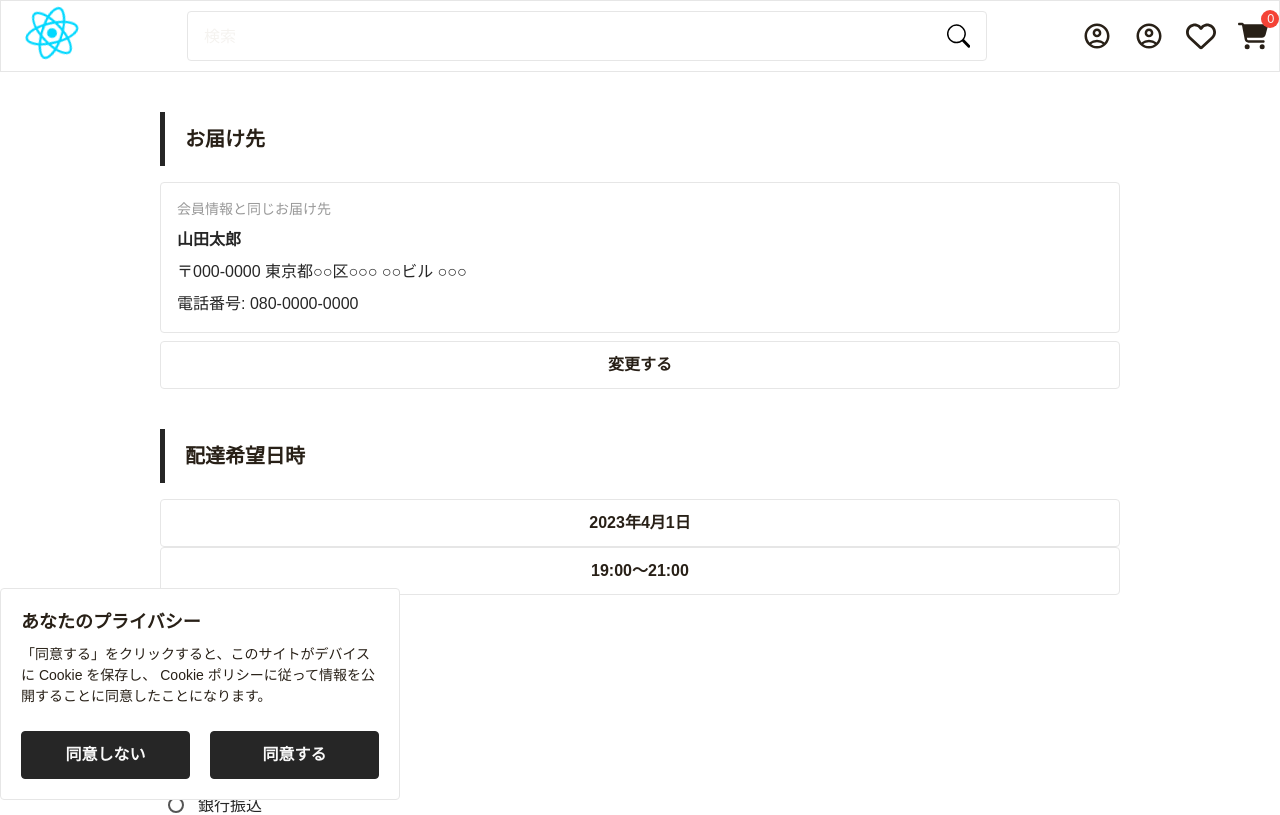
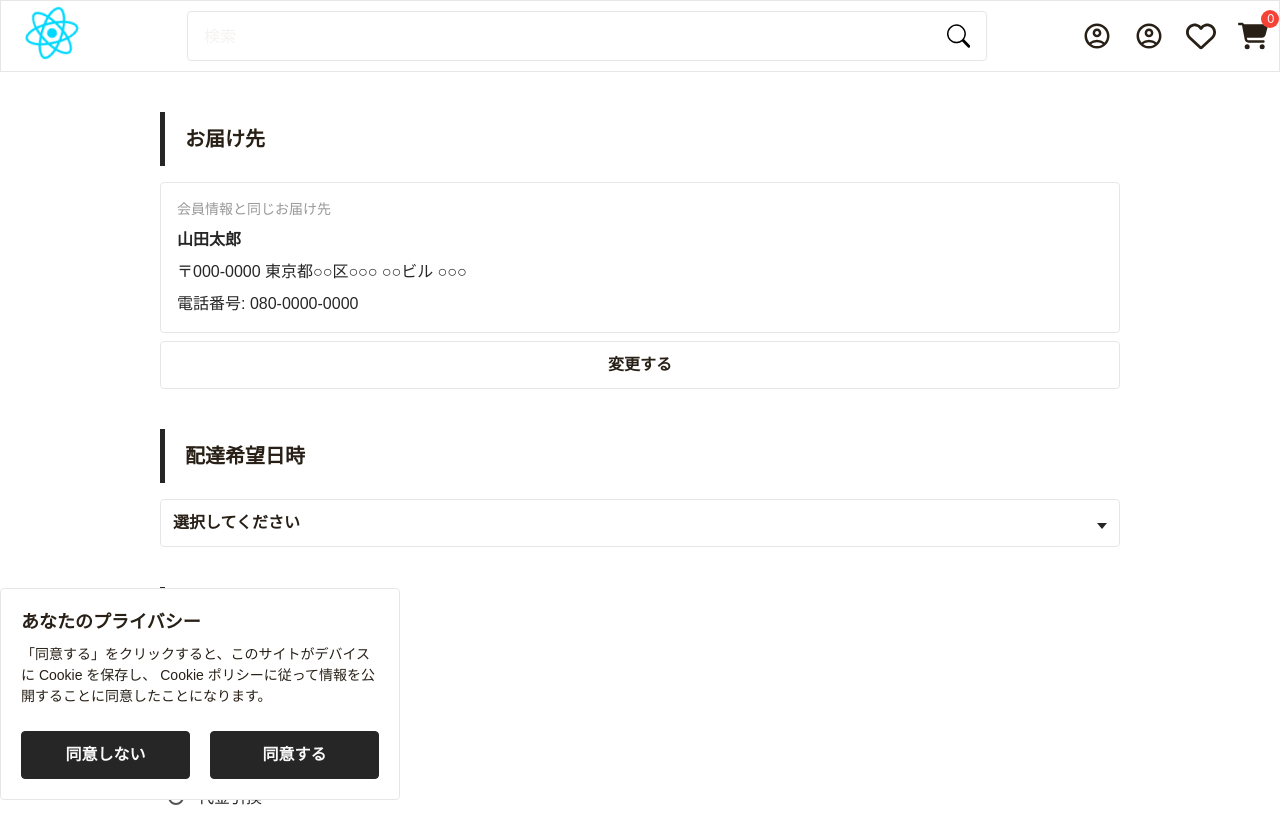
Before and after one commit to Leopard0505/furniture-ec-front-v2, a React (Vite) app: page /checkout in a window 1280 px wide. Shown: the top 815 px of the page. Built offline with nearby package versions, Linux system fonts and the light colour scheme.

Commit message:
#31 feat: 配達希望日時を追加した

```diff
--- a/src/components/CheckoutDeliveryDateTime/CheckoutDeliveryDateTime.module.scss
+++ b/src/components/CheckoutDeliveryDateTime/CheckoutDeliveryDateTime.module.scss
@@ -2,3 +2,9 @@
   width: var(--container-width);
   margin: 0 auto 40px;
 }
+
+.content {
+  display: flex;
+  flex-direction: column;
+  gap: 8px;
+}
--- a/src/components/CheckoutDeliveryDateTime/CheckoutDeliveryDateTime.tsx
+++ b/src/components/CheckoutDeliveryDateTime/CheckoutDeliveryDateTime.tsx
@@ -1,13 +1,23 @@
-import { Button } from "../Button/Button";
+import { useState } from "react";
+import { DeliveryDate } from "../DeliveryDate/DeliveryDate";
+import { DeliveryDateDropdownOption } from "../DeliveryDate/DeliveryDate.types";
 import { SectionTitle } from "../SectionTitle/SectionTitle";
 import styles from "./CheckoutDeliveryDateTime.module.scss";
+import { DeliveryTime } from "../DeliveryTime.tsx/DeliveryTime";
 
 export function CheckoutDeliveryDateTime() {
+  const [selectedDeliveryDate, setSelectedDeliveryDate] = useState<DeliveryDateDropdownOption | null>(null);
+  const [, setSelectedDeliveryTime] = useState<string | null>(null);
+
   return (
     <div className={styles.wrapper}>
       <SectionTitle text='配達希望日時' />
-      <Button white text="2023年4月1日" />
-      <Button white text="19:00〜21:00" />
+      <div className={styles.content}>
+        <DeliveryDate onChange={setSelectedDeliveryDate} />
+        {selectedDeliveryDate && (
+          <DeliveryTime onChange={setSelectedDeliveryTime} />
+        )}
+      </div>
     </div>
   );
 }
--- /dev/null
+++ b/src/components/DeliveryDate/DeliveryDate.tsx
@@ -0,0 +1,38 @@
+import { useCallback } from "react";
+import { Dropdown } from "../Dropdown/Dropdown";
+import type { DeliveryDateDropdownOption } from "./DeliveryDate.types";
+
+const MAX_DAYS = 7;
+
+interface Props {
+  onChange: (selected: DeliveryDateDropdownOption) => void;
+}
+
+export function DeliveryDate(props: Props) {
+  const tomorrow = new Date();
+  tomorrow.setDate(tomorrow.getDate() + 1);
+  const options: DeliveryDateDropdownOption[] = Array.from({ length: MAX_DAYS }, (_, i) => {
+    const date = new Date(tomorrow);
+    date.setDate(tomorrow.getDate() + i);
+    const formattedDate = date.toLocaleDateString("ja-JP", {
+      year: "numeric",
+      month: "2-digit",
+      day: "2-digit",
+    });
+    return {
+      value: formattedDate,
+      label: formattedDate,
+      data: date,
+    };
+  });
+
+  const handleChange = useCallback((value: string) => {
+    const selectedOption = options.find(option => option.value === value);
+    if (!selectedOption) return;
+    props.onChange(selectedOption);
+  }, [options, props]);
+
+  return (
+    <Dropdown options={options} onChange={handleChange} />
+  );
+}
--- /dev/null
+++ b/src/components/DeliveryDate/DeliveryDate.types.ts
@@ -0,0 +1,5 @@
+import { DropdownOption } from "../Dropdown/Dropdown.types";
+
+export type DeliveryDateDropdownOption = {
+  data: Date;
+} & DropdownOption;
--- /dev/null
+++ b/src/components/DeliveryTime.tsx/DeliveryTime.tsx
@@ -0,0 +1,29 @@
+import { useCallback, useMemo } from "react";
+import { Dropdown } from "../Dropdown/Dropdown";
+import { DropdownOption } from "../Dropdown/Dropdown.types";
+
+interface Props {
+  onChange: (selected: string) => void;
+}
+
+export function DeliveryTime(props: Props) {
+  const options: DropdownOption[] = useMemo(() =>[
+    { value: "09:00-11:00", label: "09:00-11:00" },
+    { value: "11:00-13:00", label: "11:00-13:00" },
+    { value: "13:00-15:00", label: "13:00-15:00" },
+    { value: "15:00-17:00", label: "15:00-17:00" },
+    { value: "17:00-19:00", label: "17:00-19:00" },
+    { value: "19:00-21:00", label: "19:00-21:00" },
+  ], []);
+
+  const handleChange = useCallback((value: string) => {
+    const selectedOption = options.find(option => option.value === value);
+    if (!selectedOption) return;
+    props.onChange(value);
+  }, [options, props]);
+
+
+  return (
+    <Dropdown options={options} onChange={handleChange} />
+  )
+}
--- /dev/null
+++ b/src/components/Dropdown/Dropdown.module.scss
@@ -0,0 +1,71 @@
+.dropdown {
+  position: relative;
+  width: 100%;
+  height: 48px;
+  font-family: var(--font-family);
+  font-style: normal;
+  font-weight: 700;
+  font-size: 16px;
+  line-height: 1.5;
+  transition: all 0.2s ease;
+
+  &__selected {
+    position: relative;
+    display: flex;
+    align-items: center;
+    height: 100%;
+    padding: 8px 12px;
+    background-color: var(--background-primary);
+    border: 1px solid var(--border-light);
+    border-radius: 4px;
+    cursor: pointer;
+    user-select: none;
+    color: var(--text-on-primary-light);
+
+    &::after {
+      content: '';
+      position: absolute;
+      top: 50%;
+      right: 12px;
+      transform: translateY(-50%);
+      width: 0;
+      height: 0;
+      border-style: solid;
+      border-width: 6px 5px 0 5px;
+      border-color: var(--border-dark) transparent transparent transparent;
+      transform: translateY(-50%) rotate(0deg);
+      transition: transform ease-in-out 0.3s;
+      transform: rotate(0deg);
+    }
+  }
+
+  &__menu {
+    margin: 0;
+    padding: 0;
+    position: absolute;
+    top: 100%;
+    left: 0;
+    width: 100%;
+    background-color: var(--background-primary);
+    border: 1px solid var(--border-light);
+    border-radius: 4px;
+    margin-top: 4px;
+    z-index: 10;
+    box-shadow: 0 4px 6px rgba(0, 0, 0, 0.1);
+  }
+
+  &__item {
+    display: flex;
+    align-items: center;
+    height: 48px;
+    padding: 8px 12px;
+    cursor: pointer;
+    user-select: none;
+    color: var(--text-on-primary-light);
+    transition: all 0.2s ease;
+
+    &:hover {
+      opacity: 0.8;
+    }
+  }
+}
--- /dev/null
+++ b/src/components/Dropdown/Dropdown.tsx
@@ -0,0 +1,44 @@
+import { useState } from "react";
+import styles from "./Dropdown.module.scss";
+import { DropdownOption } from "./Dropdown.types";
+
+interface Props {
+  options: DropdownOption[];
+  onChange: (value: string) => void;
+  placeholder?: string;
+}
+
+export function Dropdown({ options, onChange, placeholder = "選択してください" }: Props) {
+  const [isOpen, setIsOpen] = useState(false);
+  const [selected, setSelected] = useState<string | null>(null);
+
+  const handleSelect = (value: string) => {
+    setSelected(value);
+    onChange(value);
+    setIsOpen(false);
+  };
+
+  return (
+    <div className={styles.dropdown}>
+      <div
+        className={styles.dropdown__selected}
+        onClick={() => setIsOpen((prev) => !prev)}
+      >
+        {selected ? options.find((option) => option.value === selected)?.label : placeholder}
+      </div>
+      {isOpen && (
+        <ul className={styles.dropdown__menu}>
+          {options.map((option) => (
+            <li
+              key={option.value}
+              className={styles.dropdown__item}
+              onClick={() => handleSelect(option.value)}
+            >
+              {option.label}
+            </li>
+          ))}
+        </ul>
+      )}
+    </div>
+  );
+}
--- /dev/null
+++ b/src/components/Dropdown/Dropdown.types.ts
@@ -0,0 +1,4 @@
+export type DropdownOption = {
+  value: string;
+  label: string;
+};
```
